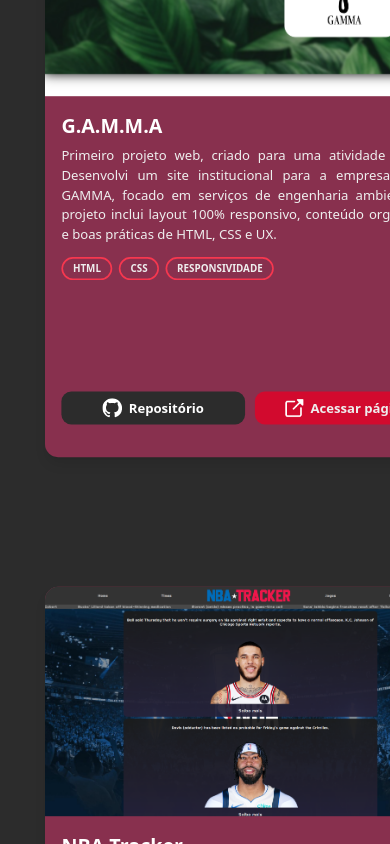
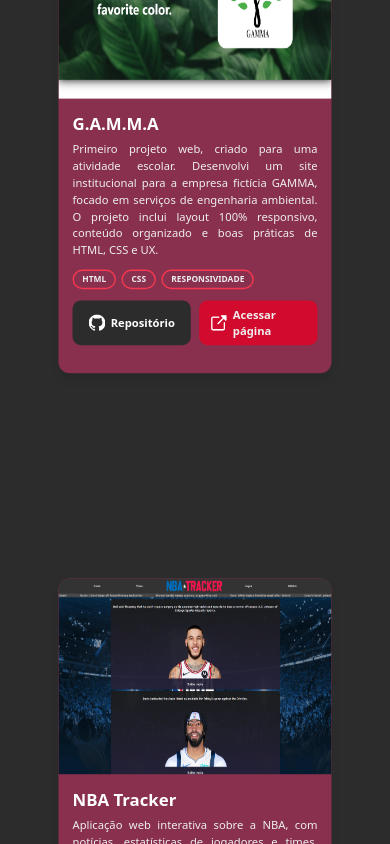
Before and after one commit to luukz05/Portfolio, a React (Vite) app: page / in a window 390 px wide. Shown: the part 4791-5635 px from the top of the page. Built offline with nearby package versions, Linux system fonts and the light colour scheme.

Commit message:
feat: adjust layout and scaling of ProjectCard and ProjectCardG components; update App component styles; add overflow-x hidden to prevent horizontal scroll

```diff
--- a/src/App.jsx
+++ b/src/App.jsx
@@ -96,7 +96,7 @@
       {/* HERO */}
       <div
         id="hero"
-        className="bg-[url('./assets/image.png')] text-center min-h-screen flex flex-col items-center justify-evenly bg-no-repeat bg-cover bg-fixed"
+        className="bg-[url('./assets/image.png')] text-center min-h-screen w-screen flex flex-col items-center justify-evenly bg-no-repeat bg-cover bg-fixed"
       >
         <p className="text-offwhite text-4xl font-mono mb-[-30px]">
           Bem vindo(a), visitante!
@@ -153,11 +153,8 @@
       <h2 className="text-4xl font-black text-center mb-12 mt-12">
         Desenvolvimento Web
       </h2>
-      <div
-        id="web"
-        className="bg-ch4 text-white text-justify flex flex-col items-center"
-      >
-        <div className="grid grid-cols-1 md:grid-cols-3 lg:grid-cols-4">
+      <div id="web" className="bg-ch4 text-white text-justify">
+        <div className="grid grid-cols-1 md:grid-cols-2 lg:grid-cols-3 xl:grid-cols-4 justify-items-center ">
           <ProjectCard
             title={"G.A.M.M.A"}
             description={
@@ -370,7 +367,7 @@
         <h2 className="text-4xl font-black text-center mb-12 mt-12">
           Desenvolvimento de Games
         </h2>
-        <div className="grid grid-cols-1 md:grid-cols-3 lg:grid-cols-4">
+        <div className="grid grid-cols-1 md:grid-cols-2 lg:grid-cols-3 xl:grid-cols-4 justify-items-center place-items-start">
           <ProjectCardG
             title="Treasure Island"
             description="Jogo top-down inspirado em Zelda, com combate, labirintos e exploração. Um projeto voltado ao estudo de game design, lógica de inimigos e mapas interativos."
--- a/src/components/Cards.jsx
+++ b/src/components/Cards.jsx
@@ -14,7 +14,7 @@
   video,
 }) => {
   return (
-    <div className=" bg-ch2 scale-82 rounded-2xl shadow-lg pb-5 w-125 flex flex-col h-180 hover:scale-85 transition-transform">
+    <div className=" bg-ch2 scale-70 rounded-2xl shadow-lg pb-5 md:w-125 flex flex-col  md:h-full hover:scale-75 transition-transform">
       {foto ? (
         <img
           className="w-full h-70 object-fill rounded-t-2xl"
--- a/src/components/CardsGames.jsx
+++ b/src/components/CardsGames.jsx
@@ -5,7 +5,7 @@
 
 const ProjectCardG = ({ title, description, techs, link, foto, repo }) => {
   return (
-    <div className=" bg-ch2 scale-82 rounded-2xl shadow-lg pb-5 w-125 flex flex-col h-145 hover:scale-85 transition-transform">
+    <div className=" bg-ch2 scale-70 rounded-2xl shadow-lg pb-5 md:w-125 flex flex-col  md:h-full hover:scale-75 transition-transform">
       {foto ? (
         <img
           className="w-full h-70 object-cover rounded-t-2xl"
--- a/src/index.css
+++ b/src/index.css
@@ -20,6 +20,7 @@
   text-rendering: optimizeLegibility;
   -webkit-font-smoothing: antialiased;
   -moz-osx-font-smoothing: grayscale;
+  overflow-x: hidden;
 }
 
 @keyframes blink {
```
